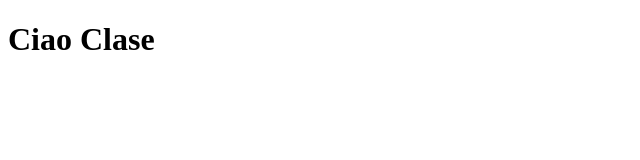
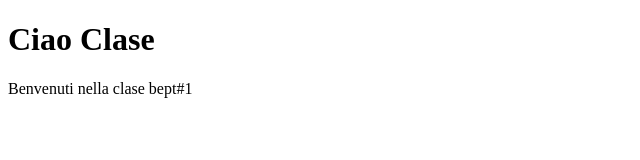
Before and after one commit to telcheno/htmlcss-hello, a plain HTML site: page index.html in a window 1280 px wide. Shown: the whole page, without its empty margins (0-640 px from the left). Drawn offline with Linux system fonts and the light colour scheme.

Commit message:
ADD:  paragrafo e correzioni

```diff
--- a/index.html
+++ b/index.html
@@ -7,5 +7,6 @@
 </head>
 <body>
   <h1>Ciao Clase</h1>
+  <p>Benvenuti nella clase bept#1</p>
 </body>
 </html>
```
